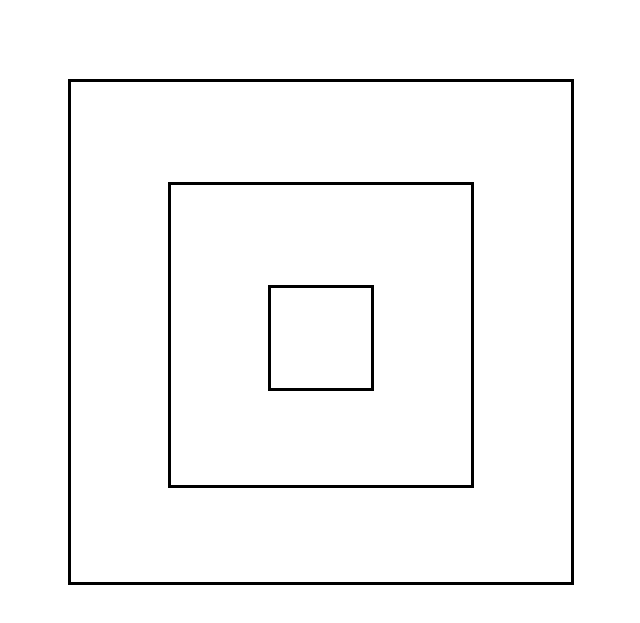
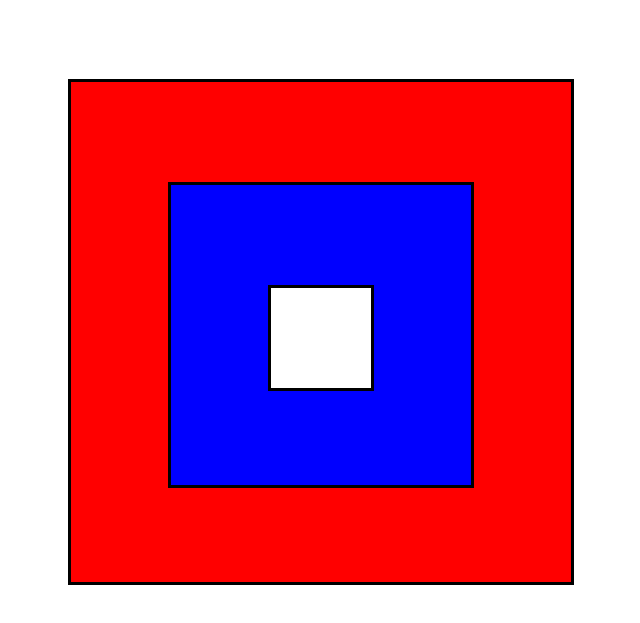
Before and after one commit to EthanGantt/Boxception, a plain HTML site: page index.html in a window 1280 px wide. Shown: the part 79-702 px from the top of the page, without its empty margins (319-959 px from the left). Drawn offline with Linux system fonts and the light colour scheme.

Commit message:
Finished

```diff
--- a/style.css
+++ b/style.css
@@ -7,6 +7,7 @@ h1 {
     width: 500px;
     height: 500px;
     margin: 100px auto;
+    background-color: red;
 
 }
 
@@ -15,6 +16,7 @@ h1 {
     width: 300px;
     height: 300px;
     margin: 100px auto;
+    background-color: blue;
 }
 
 #small {
@@ -22,4 +24,5 @@ h1 {
     width: 100px;
     height: 100px;
     margin: 100px auto;
+    background-color: white;
 }
```
